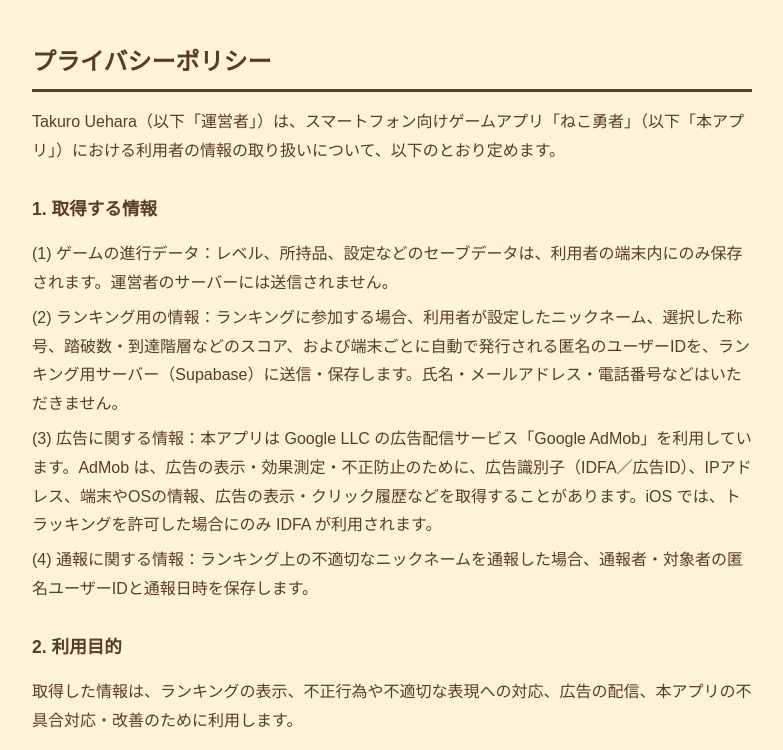
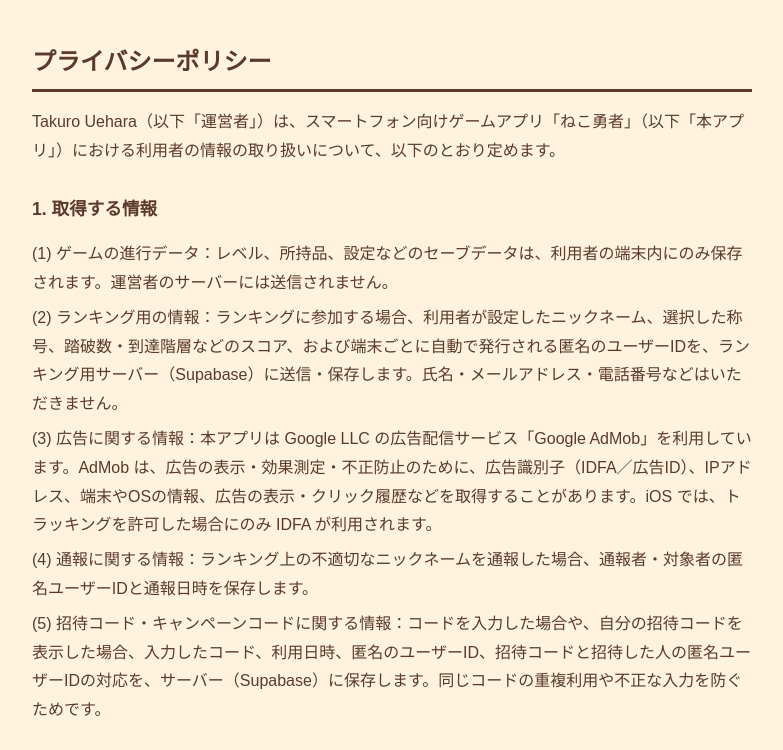
Before and after one commit to tttu732/neco-yusha, a plain HTML site: page neco-privacy.html in a window 1280 px wide. Shown: the top 750 px of the page, without its empty margins (248-1031 px from the left). Drawn offline with Linux system fonts and the light colour scheme.

Commit message:
Update neco-privacy.html

```diff
--- a/neco-privacy.html
+++ b/neco-privacy.html
@@ -23,6 +23,7 @@
 <p>(2) ランキング用の情報：ランキングに参加する場合、利用者が設定したニックネーム、選択した称号、踏破数・到達階層などのスコア、および端末ごとに自動で発行される匿名のユーザーIDを、ランキング用サーバー（Supabase）に送信・保存します。氏名・メールアドレス・電話番号などはいただきません。</p>
 <p>(3) 広告に関する情報：本アプリは Google LLC の広告配信サービス「Google AdMob」を利用しています。AdMob は、広告の表示・効果測定・不正防止のために、広告識別子（IDFA／広告ID）、IPアドレス、端末やOSの情報、広告の表示・クリック履歴などを取得することがあります。iOS では、トラッキングを許可した場合にのみ IDFA が利用されます。</p>
 <p>(4) 通報に関する情報：ランキング上の不適切なニックネームを通報した場合、通報者・対象者の匿名ユーザーIDと通報日時を保存します。</p>
+<p>(5) 招待コード・キャンペーンコードに関する情報：コードを入力した場合や、自分の招待コードを表示した場合、入力したコード、利用日時、匿名のユーザーID、招待コードと招待した人の匿名ユーザーIDの対応を、サーバー（Supabase）に保存します。同じコードの重複利用や不正な入力を防ぐためです。</p>
 <h2>2. 利用目的</h2>
 <p>取得した情報は、ランキングの表示、不正行為や不適切な表現への対応、広告の配信、本アプリの不具合対応・改善のために利用します。</p>
 <h2>3. 外部サービスへの提供</h2>
```
